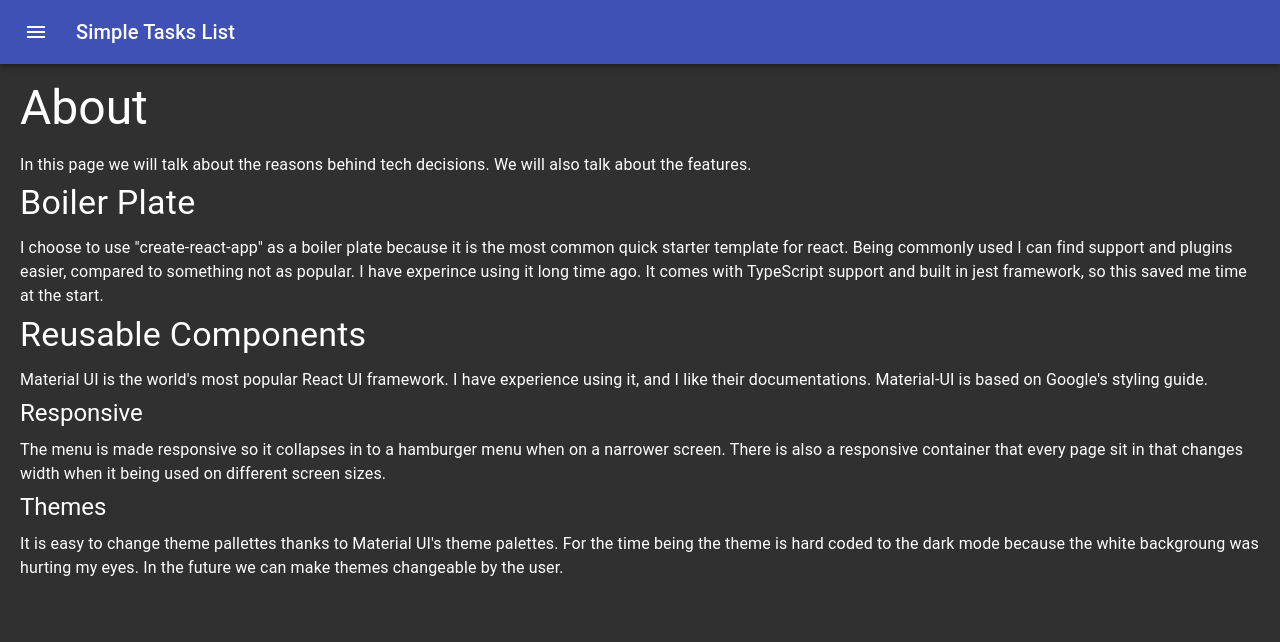
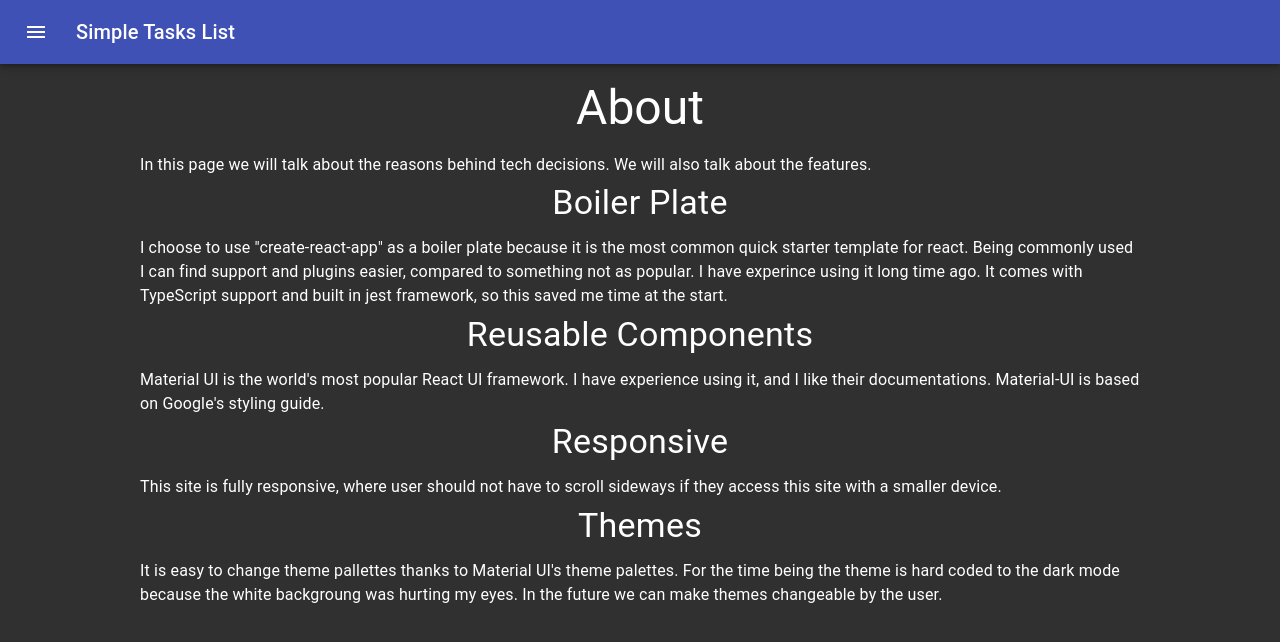
Before and after one commit to WaterlessPiano2/Todos, a React (Create React App) app: page /about in a window 1280 px wide. Shown: the top 642 px of the page. Built offline with nearby package versions, Linux system fonts and the light colour scheme.

Commit message:
About page is more consistent with rest of the site

```diff
--- a/src/pages/About.tsx
+++ b/src/pages/About.tsx
@@ -1,17 +1,34 @@
 import React from "react";
 import Typography from "@material-ui/core/Typography";
+import { makeStyles, createStyles } from "@material-ui/core";
 
+const useStyles = makeStyles(() =>
+  createStyles({
+    root: {
+      maxWidth: "1000px",
+      display: "block",
+      margin: "0 auto",
+    },
+    title: { textAlign: "center" },
+  })
+);
 const About = () => {
+  const classes = useStyles();
+
   return (
-    <div>
-      <Typography variant="h3" component="h2" gutterBottom>
+    <div className={classes.root}>
+      <Typography
+        className={classes.title}
+        variant="h3"
+        gutterBottom
+      >
         About
       </Typography>
       <Typography variant="body1" gutterBottom>
         In this page we will talk about the reasons behind tech decisions. We
         will also talk about the features.
       </Typography>
-      <Typography variant="h4" gutterBottom>
+      <Typography className={classes.title} variant="h4" gutterBottom>
         Boiler Plate
       </Typography>
       <Typography variant="body1" gutterBottom>
@@ -21,7 +38,7 @@ const About = () => {
         have experince using it long time ago. It comes with TypeScript support
         and built in jest framework, so this saved me time at the start.
       </Typography>
-      <Typography variant="h4" gutterBottom>
+      <Typography className={classes.title} variant="h4" gutterBottom>
         Reusable Components
       </Typography>
       <Typography variant="body1" gutterBottom>
@@ -29,16 +46,13 @@ const About = () => {
         experience using it, and I like their documentations. Material-UI is
         based on Google's styling guide.
       </Typography>
-      <Typography variant="h5" gutterBottom>
+      <Typography className={classes.title} variant="h4" gutterBottom>
         Responsive
       </Typography>
       <Typography variant="body1" gutterBottom>
-        The menu is made responsive so it collapses in to a hamburger menu when
-        on a narrower screen. There is also a responsive container that every
-        page sit in that changes width when it being used on different screen
-        sizes.
+        This site is fully responsive, where user should not have to scroll sideways if they access this site with a smaller device.
       </Typography>
-      <Typography variant="h5" gutterBottom>
+      <Typography className={classes.title} variant="h4" gutterBottom>
         Themes
       </Typography>
       <Typography variant="body1" gutterBottom>
```
